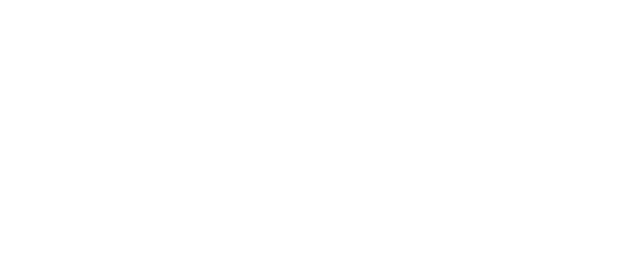
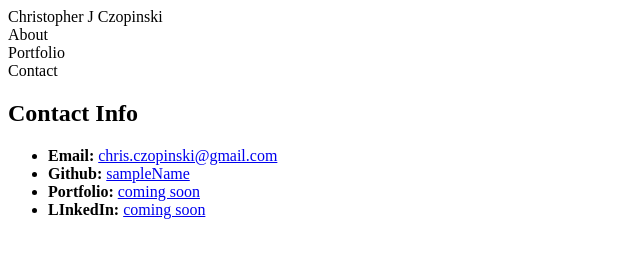
Before and after one commit to czops/Basic-Portfolio, a plain HTML site: page contact.html in a window 1280 px wide. Shown: the whole page, without its empty margins (0-640 px from the left). Drawn offline with Linux system fonts and the light colour scheme.

Commit message:
html done, now just need to finish the CSS

```diff
--- a/contact.html
+++ b/contact.html
@@ -0,0 +1,54 @@
+<!DOCTYPE html>
+<html lang="en">
+<head>
+    <meta charset="UTF-8">
+    <meta name="viewport" content="width=device-width, initial-scale=1.0">
+    <meta http-equiv="X-UA-Compatible" content="ie=edge">
+    <title>Contact Me</title>
+
+    <link rel="stylesheet" type="text/css" href="assets/css/style.css">
+
+</head>
+<body>
+
+    <div class="page_container">
+
+        <!--This header container element should be mirrored across every HTML page-->
+        <div class="header">
+            <!--This is the box that contains my name-->
+            <div class="name">
+                Christopher J Czopinski
+            </div>
+
+            <!--the next 3 elements should be the boxes that link between the different HTML pages-->
+            <div class="box">
+                About
+                <!--need to link the HTML page here-->
+            </div>
+            <div class="box">
+                Portfolio
+                <!--need to link the HTML page here-->
+            </div>
+            <div class="box">
+                Contact
+                <!--need to link the HTML page here-->
+            </div>
+        </div>
+        <div class="content">
+                <h2>Contact Info</h2>
+
+                <ul>
+                <li><strong>Email:</strong> <a href="#">chris.czopinski@gmail.com</a></li>
+                <li><strong>Github:</strong> <a href="#">sampleName</a></li>
+                <li><strong>Portfolio:</strong> <a href="#">coming soon</a></li>
+                <li><strong>LInkedIn:</strong> <a href="#">coming soon</a></li>
+                </ul>
+
+        </div>
+
+    </div>
+
+
+
+</body>
+</html>
```
Also changed, not shown: index.html (+52 -0 lines), portfolio.html (+20 -4 lines).
